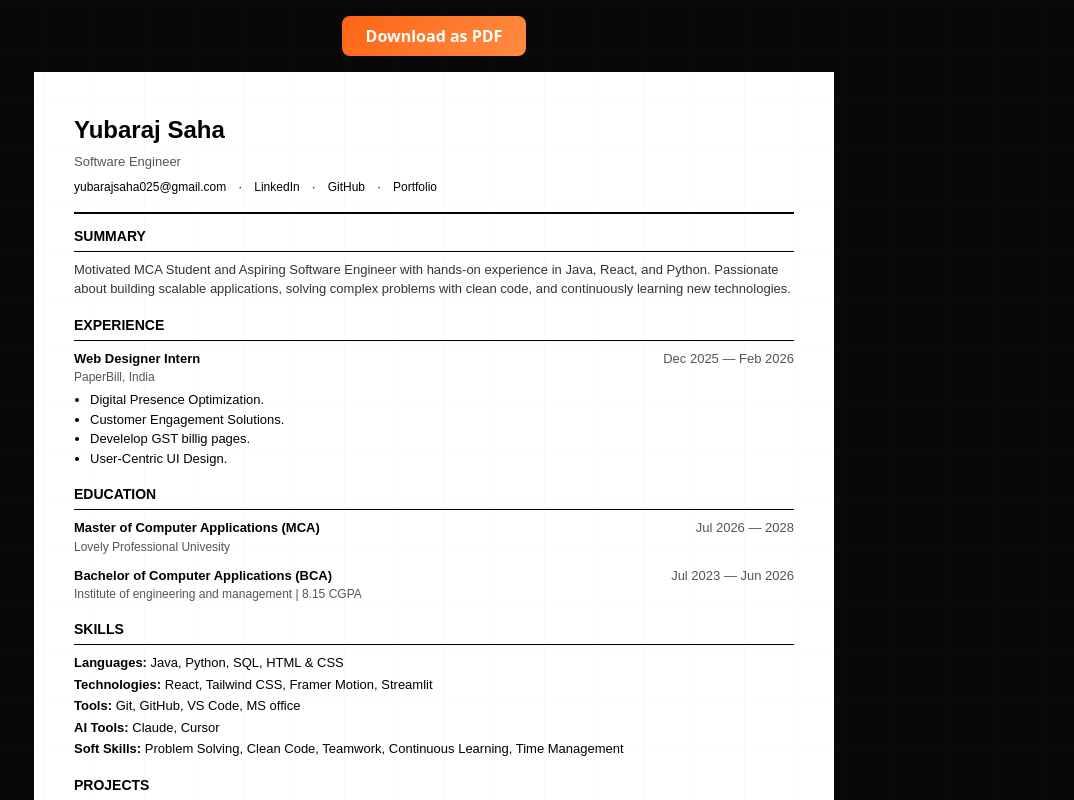
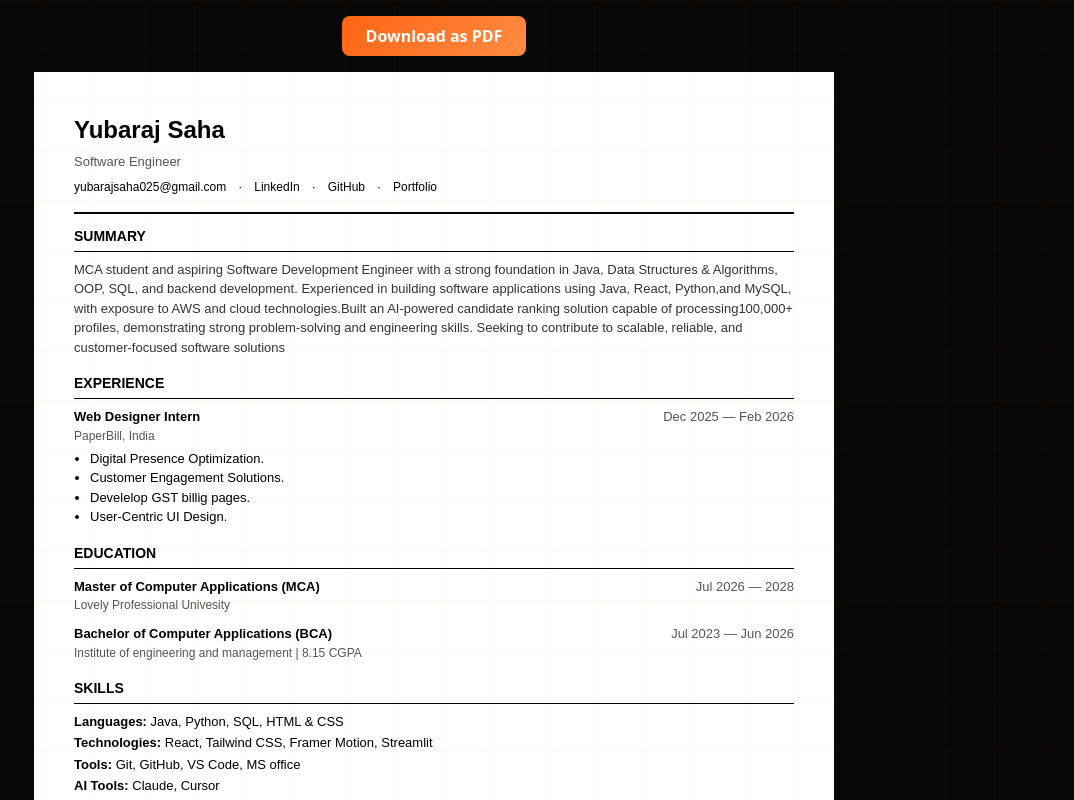
Before and after one commit to Yubarajsaha/Portfolio, a React (Vite) app: page /resume-preview in a window 1280 px wide. Shown: the top 800 px of the page, without its empty margins (206-1280 px from the left). Built offline with nearby package versions, Linux system fonts and the light colour scheme.

Commit message:
update the about section of resume

```diff
--- a/src/components/ResumeLayout.jsx
+++ b/src/components/ResumeLayout.jsx
@@ -72,9 +72,12 @@ function ResumeLayout() {
             Summary
           </h2>
           <p style={{ margin: 0, color: '#333' }}>
-            Motivated MCA Student and Aspiring Software Engineer with hands-on experience in
-            Java, React, and Python. Passionate about building scalable applications,
-            solving complex problems with clean code, and continuously learning new technologies.
+            MCA student and aspiring Software Development Engineer with a strong foundation in Java,
+            Data Structures & Algorithms, OOP, SQL, and backend development. Experienced in building
+            software applications using Java, React, Python,and MySQL, with exposure to AWS and cloud
+            technologies.Built an AI-powered candidate ranking solution capable of processing100,000+
+            profiles, demonstrating strong problem-solving and engineering skills. Seeking to contribute
+            to scalable, reliable, and customer-focused software solutions
           </p>
         </div>
 
```
